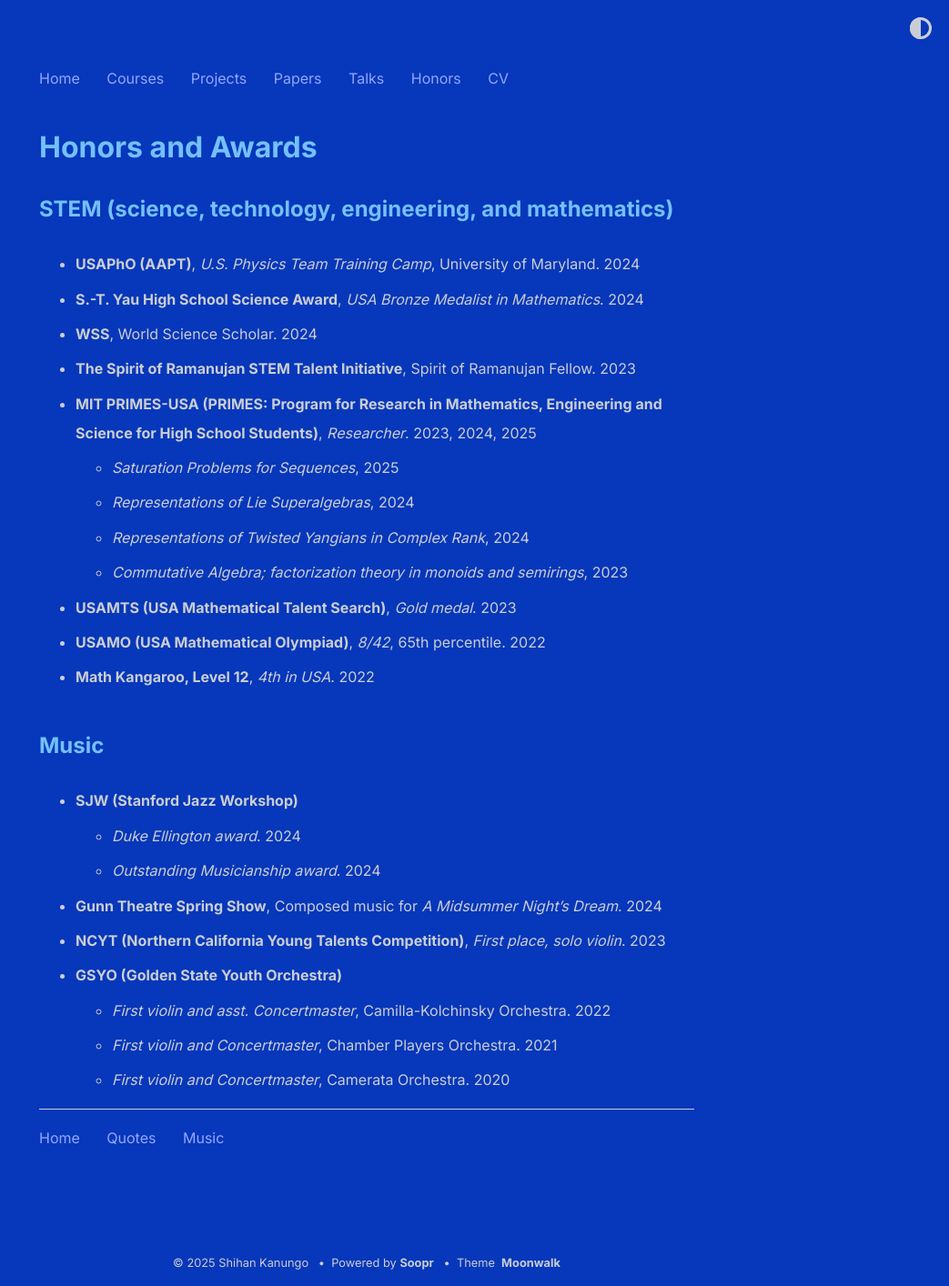
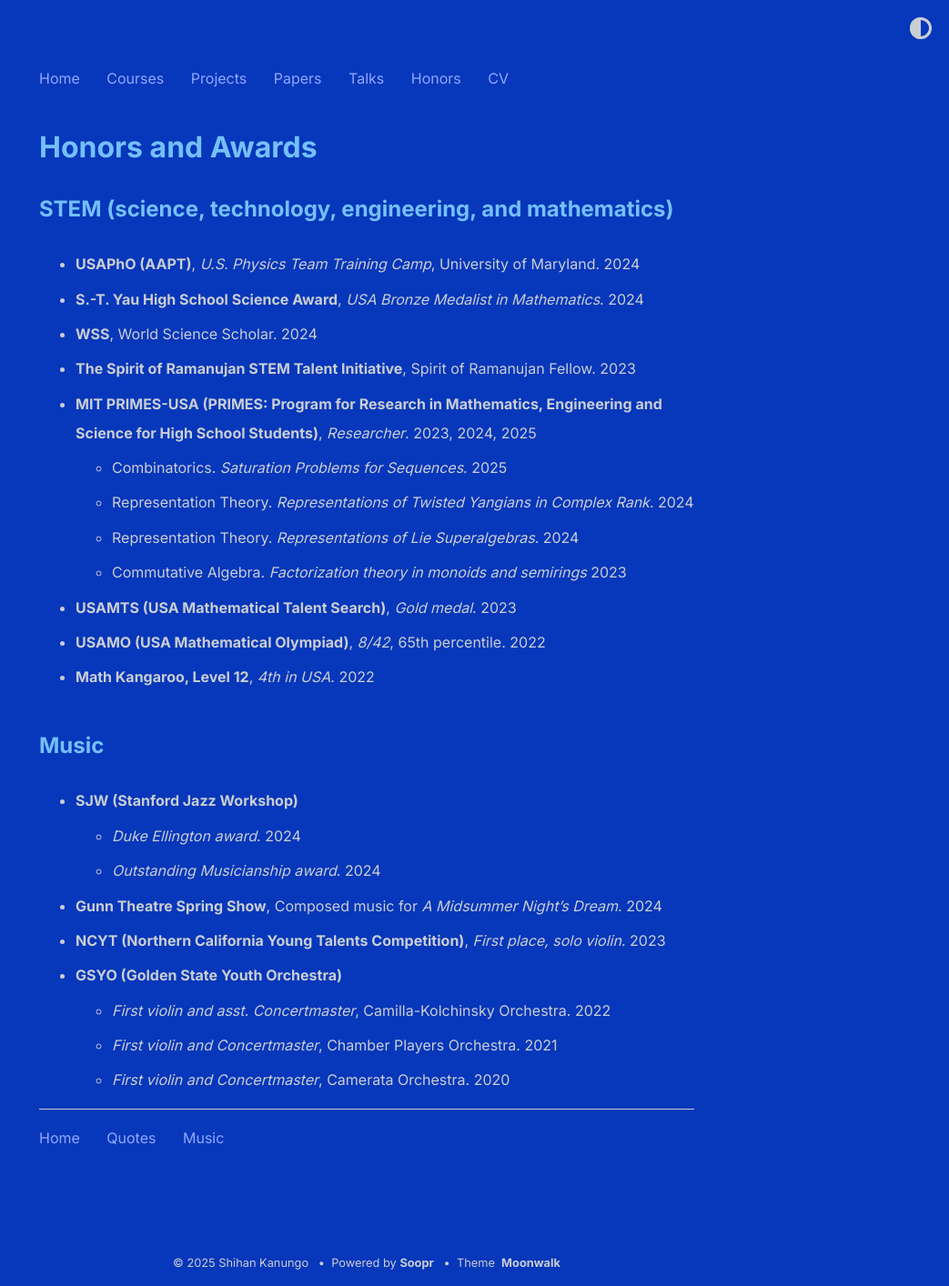
Before and after one commit to shihankanungo/shihankanungo.github.io, a Jekyll site: the page built from honors.md, in a window 1280 px wide. Shown: the whole page at 91% size, without its empty margins (237-1280 px from the left). Built offline with Jekyll 4.4.1, drawn with Linux system fonts in a browser that asks for light colours.

Commit message:
Update honors.md

```diff
--- a/honors.md
+++ b/honors.md
@@ -10,10 +10,10 @@ title: Honors and Awards
 - **WSS**, World Science Scholar. 2024
 - **The Spirit of Ramanujan STEM Talent Initiative**, Spirit of Ramanujan Fellow. 2023
 - **MIT PRIMES-USA (PRIMES: Program for Research in Mathematics, Engineering and Science for High School Students)**, *Researcher*. 2023, 2024, 2025
-  - *Saturation Problems for Sequences*, 2025
-  - *Representations of Lie Superalgebras*, 2024
-  - *Representations of Twisted Yangians in Complex Rank*, 2024
-  - *Commutative Algebra; factorization theory in monoids and semirings*, 2023
+  - Combinatorics. *Saturation Problems for Sequences*. 2025
+  - Representation Theory. *Representations of Twisted Yangians in Complex Rank*. 2024
+  - Representation Theory. *Representations of Lie Superalgebras*. 2024
+  - Commutative Algebra. *Factorization theory in monoids and semirings* 2023
 - **USAMTS (USA Mathematical Talent Search)**, *Gold medal*. 2023
 - **USAMO (USA Mathematical Olympiad)**, *8/42*, 65th percentile. 2022
 - **Math Kangaroo, Level 12**, *4th in USA*. 2022
```
